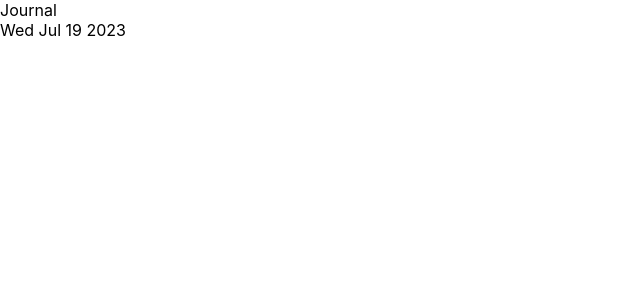
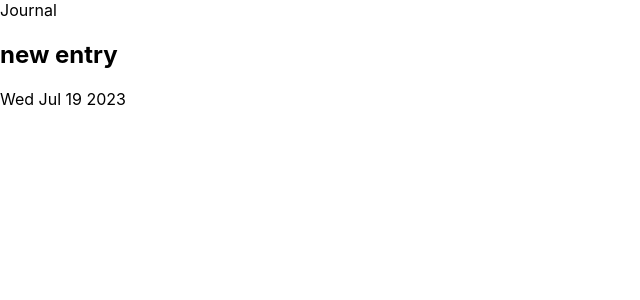
Before and after one commit to DorisW3/Journal, a React (Create React App) app: page / in a window 1280 px wide. Shown: the top 300 px of the page, without its empty margins (0-640 px from the left). Built offline with nearby package versions, Linux system fonts and the light colour scheme.

Commit message:
add main-headline

```diff
--- a/src/App.js
+++ b/src/App.js
@@ -1,12 +1,13 @@
 import "./App.css";
 import { Header } from "./components/Header/Header";
+import { Main } from "./components/Main/Main";
 import { Footer } from "./components/Footer/Footer";
 
 function App() {
   return (
     <>
       <Header>Journal</Header>
-
+      <Main></Main>
       <Footer />
     </>
   );
--- a/src/components/Main/Main.js
+++ b/src/components/Main/Main.js
@@ -1 +1,5 @@
 //entry form & entries section
+
+export function Main() {
+  return <h2>new entry</h2>;
+}
```
